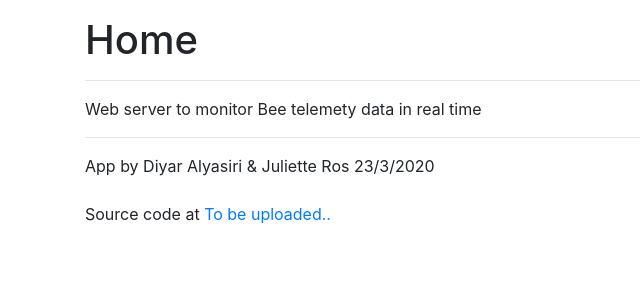
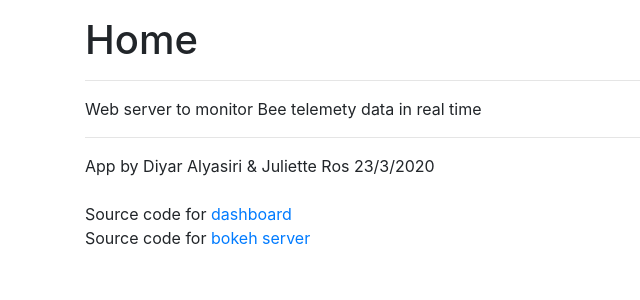
Before and after one commit to diyaralyasiri/dash-bees, a Flask app: page / in a window 1280 px wide. Shown: the part 56-356 px from the top of the page, without its empty margins (0-640 px from the left). Run offline with Flask 2, Linux system fonts and the light colour scheme; some libraries are stand-ins or nearby versions.

Commit message:
Update source code links

```diff
--- a/app/templates/index.html
+++ b/app/templates/index.html
@@ -17,9 +17,14 @@
         App by Diyar Alyasiri & Juliette Ros 23/3/2020
         <br>
         <br>
-        Source code at
-        <a href="https://github.com/">
-          To be uploaded..
+        Source code for
+        <a href="https://github.com/diyaralyasiri/dash-bees.git">
+          dashboard
+        </a>
+        <br>
+        Source code for
+        <a href="https://github.com/diyaralyasiri/bokeh-bees.git">
+          bokeh server
         </a>
       </div>
     </div>
```
